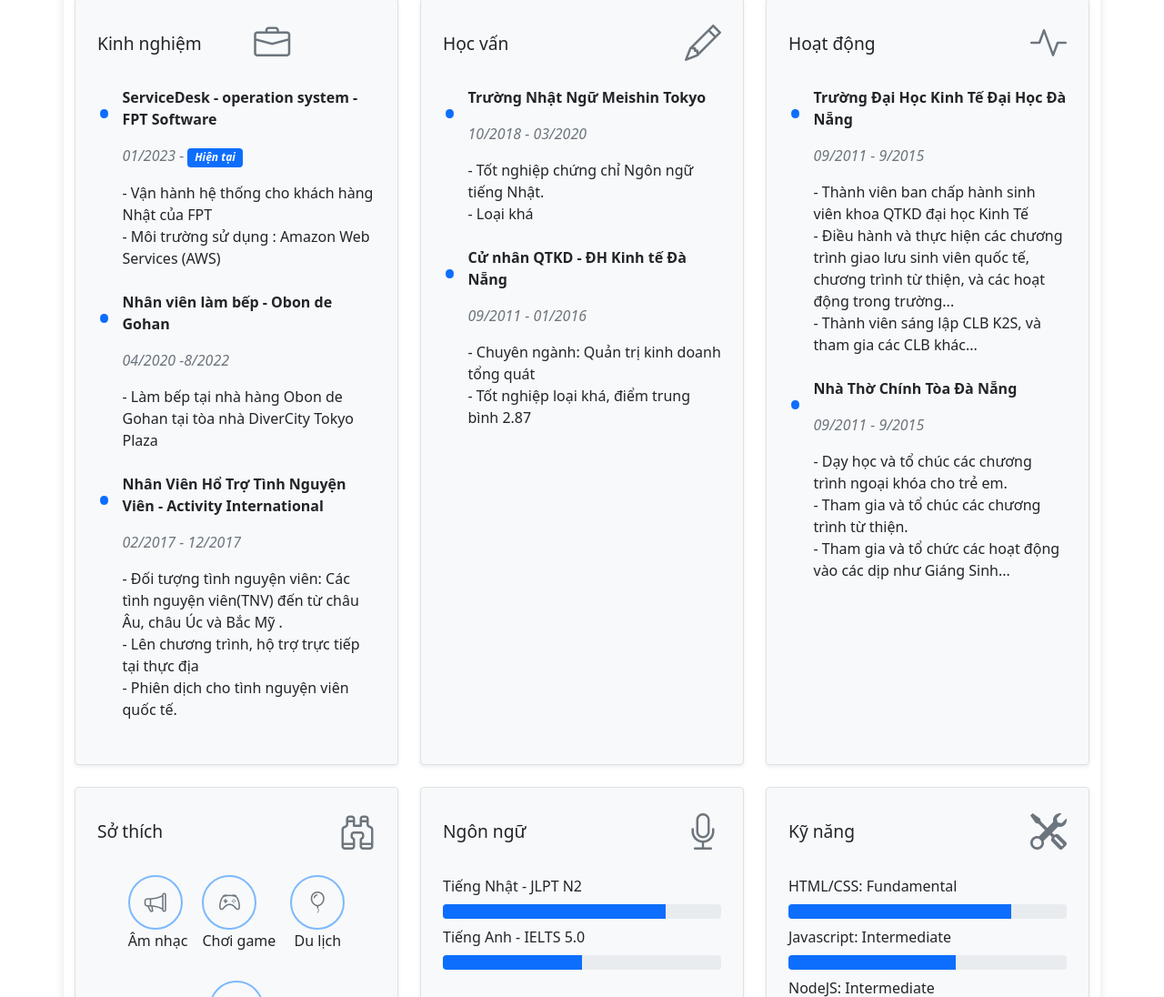
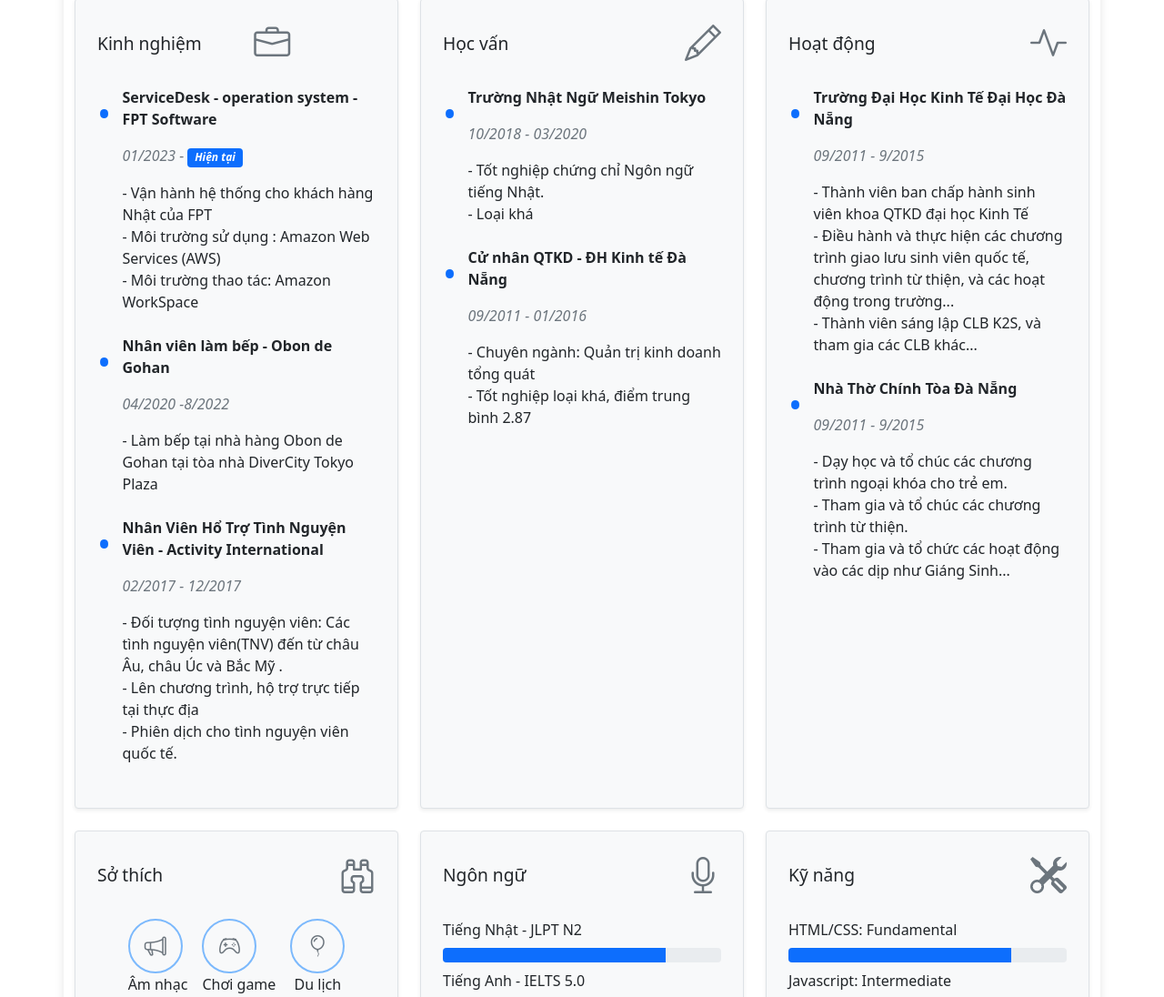
Before and after one commit to QuocAnhdnvn/Modun1_Test_2CV, a plain HTML site: page index.html in a window 1280 px wide. Shown: the part 1372-2468 px from the top of the page at 91% size. Drawn offline with nearby package versions, Linux system fonts and the light colour scheme.

Commit message:
cap nhat noi dung kinh nghiem

```diff
--- a/index.html
+++ b/index.html
@@ -125,6 +125,7 @@
                 <ul class="mb-4 list-unstyled">
                   <li>- Vận hành hệ thống cho khách hàng Nhật của FPT</li>
                   <li>- Môi trường sử dụng : Amazon Web Services (AWS)</li>
+                  <li>- Môi trường thao tác: Amazon WorkSpace</li>
                 </ul>
               </div>
             </div>
```
